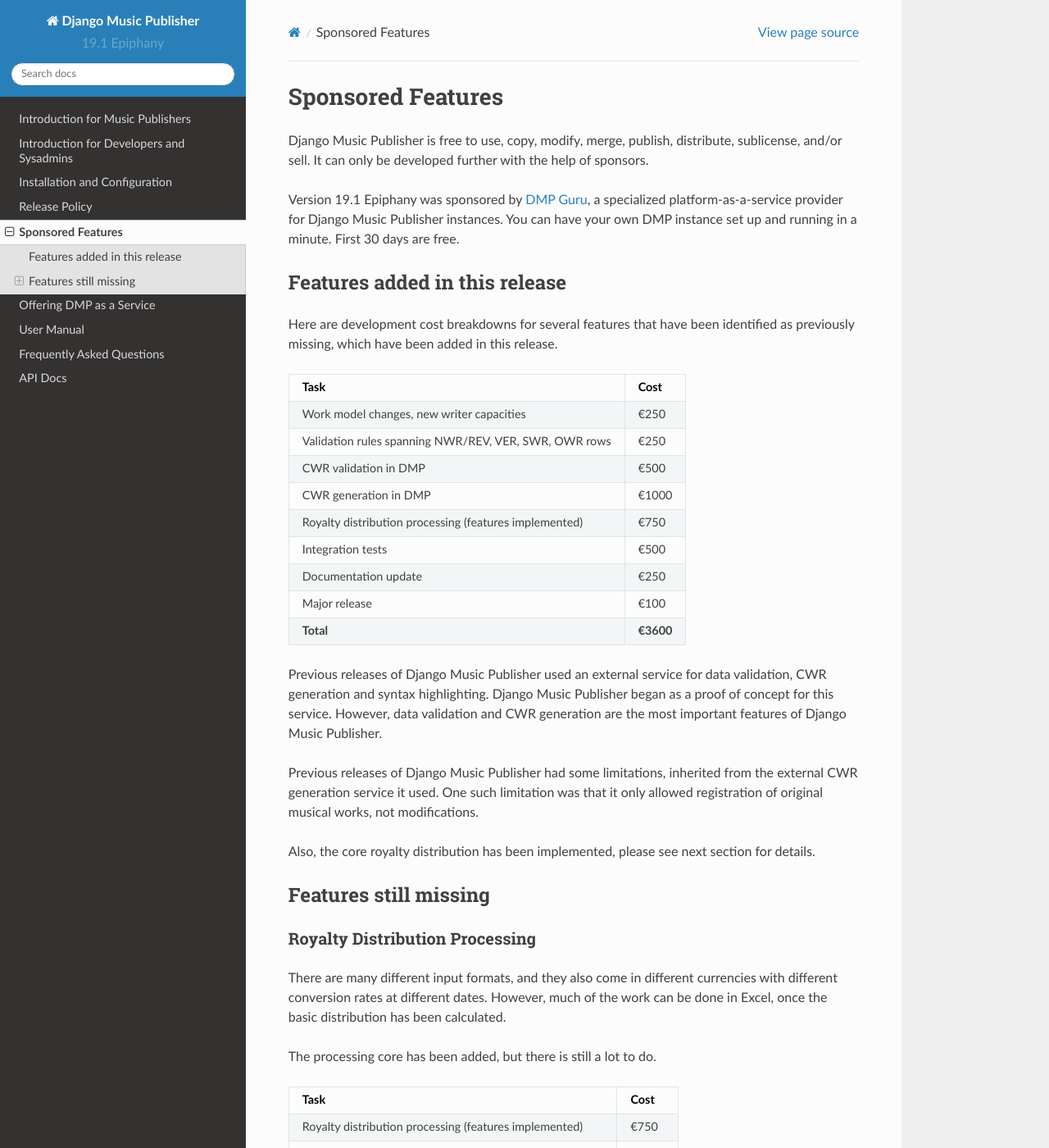
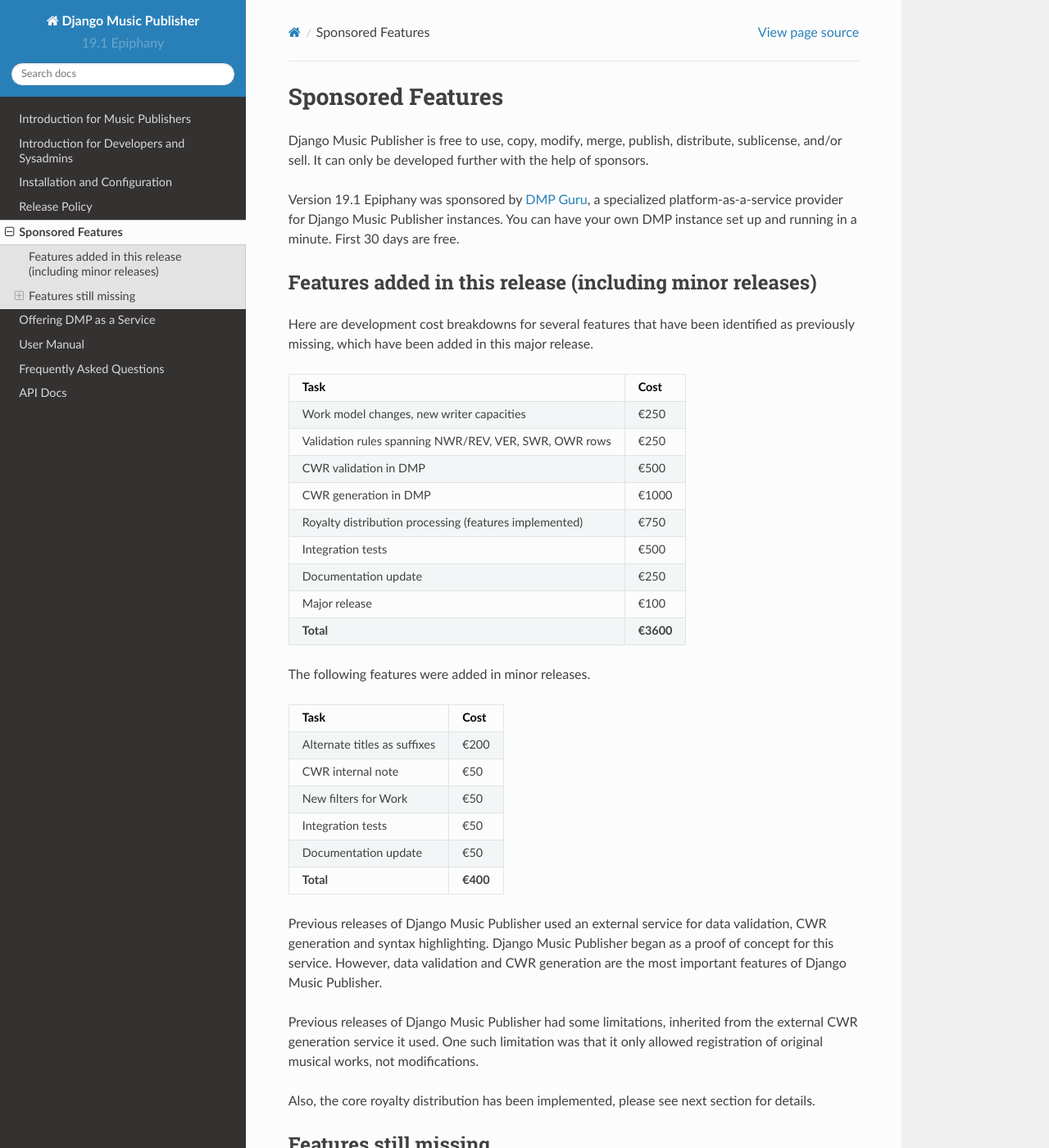
Before and after one commit to matijakolaric-com/django-music-publisher, a Sphinx documentation site: the page built from docs/features.rst, in a window 1280 px wide and 1400 px high. Shown: the whole window at 82% size. Built offline with Sphinx 7.4.7 and the Read the Docs theme 2.0.0, drawn with Linux system fonts in a browser that asks for light colours.

Commit message:
manual and faq changes

```diff
--- a/docs/features.rst
+++ b/docs/features.rst
@@ -5,10 +5,10 @@
 
 Version |version| was sponsored by `DMP Guru <https://dmp.guru>`_, a specialized platform-as-a-service provider for Django Music Publisher instances. You can have your own DMP instance set up and running in a minute. First 30 days are free.
 
-Features added in this release
-++++++++++++++++++++++++++++++
+Features added in this release (including minor releases)
++++++++++++++++++++++++++++++++++++++++++++++++++++++++++
 
-Here are development cost breakdowns for several features that have been identified as previously missing, which have been added in this release.
+Here are development cost breakdowns for several features that have been identified as previously missing, which have been added in this major release.
 
 ======================================================= =========
 Task                                                    Cost
@@ -22,6 +22,19 @@
 Documentation update                                       €250
 Major release                                              €100
 **Total**                                               **€3600**
+======================================================= =========
+
+The following features were added in minor releases.
+
+======================================================= =========
+Task                                                    Cost
+======================================================= =========
+Alternate titles as suffixes                               €200
+CWR internal note                                           €50
+New filters for Work                                        €50
+Integration tests                                           €50
+Documentation update                                        €50
+**Total**                                                **€400**
 ======================================================= =========
 
 Previous releases of Django Music Publisher used an external service for data validation, CWR generation and syntax highlighting. Django Music Publisher began as a proof of concept for this service. However, data validation and CWR generation are the most important features of Django Music Publisher.
--- a/docs/manual_works.rst
+++ b/docs/manual_works.rst
@@ -18,10 +18,12 @@
 Alternate Titles
 ++++++++++++++++
 
-This part is pretty self-explanatory. Press on ``Add another Alternate Title`` and put the title in the field. Please note the icon for deleting the row.
+Press on ``Add another Alternate Title`` and put the title in the field. Please note the icon for deleting the row.
 
 .. figure:: /images/alternate_title.png
    :width: 100%
+
+Setting ``admin_show_alt_suffix`` adds two more columns to this section. If you choose to mark the alt title as ``suffix``, then it will be appended to the ``Work title``, and the result will be displayed in the last column. Please note that the limit of 60 characters applies to the whole alternate title.
 
 Writers in Work
 +++++++++++++++
```
Also changed, not shown: docs/faq.rst (+6 -11 lines).
